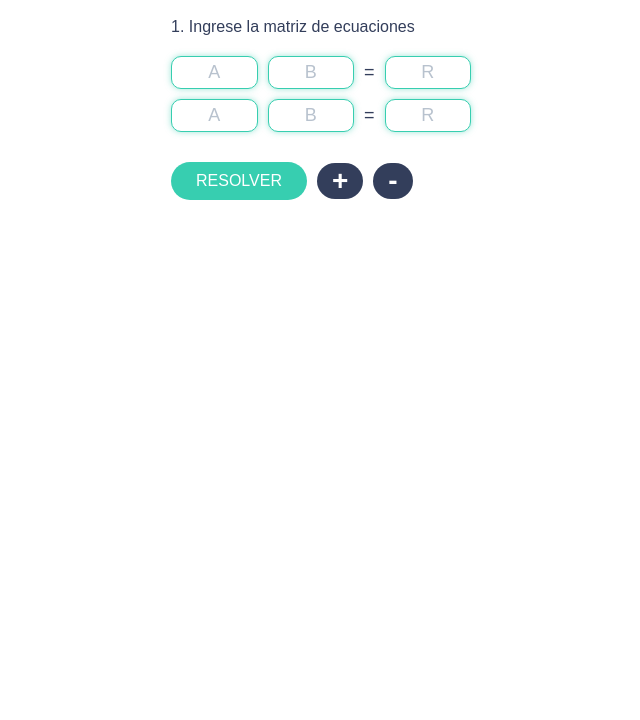
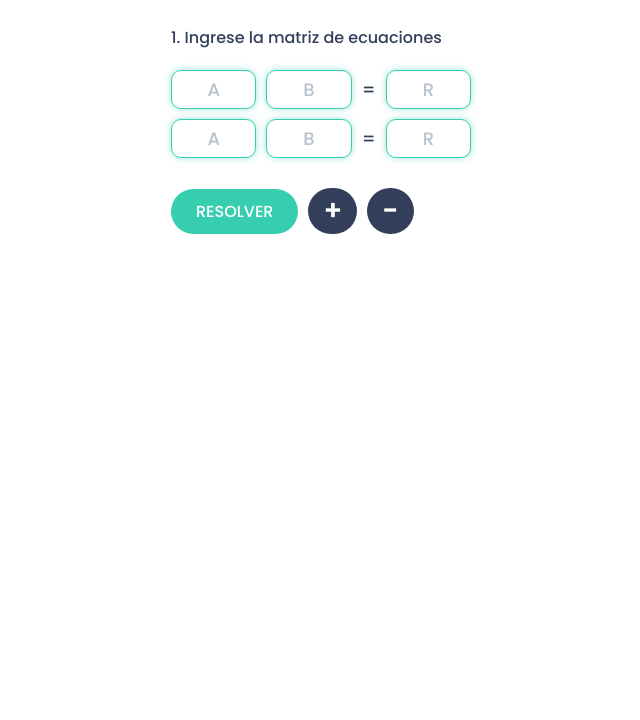
Before and after one commit to ryabar/Metodo-Gauss-Jordan, a plain HTML site: page index.html in a window 1280 px wide. Shown: the part 80-800 px from the top of the page, without its empty margins (319-959 px from the left). Drawn offline with Linux system fonts and the light colour scheme.

Commit message:
Update index.html
Agregamos la Fuente de Google Poppins en el index.html

```diff
--- a/index.html
+++ b/index.html
@@ -5,6 +5,7 @@
     <meta name="viewport" content="width=device-width, initial-scale=1.0"/>
     <meta http-equiv="X-UA-Compatible" content="ie=edge"/>
     <link rel="stylesheet" href="main.css"/>
+    <link href="https://fonts.googleapis.com/css?family=Poppins:400,500,600" rel="stylesheet">
     <title>Método de Gauss Jordan</title>
   </head>
   <body>
```
